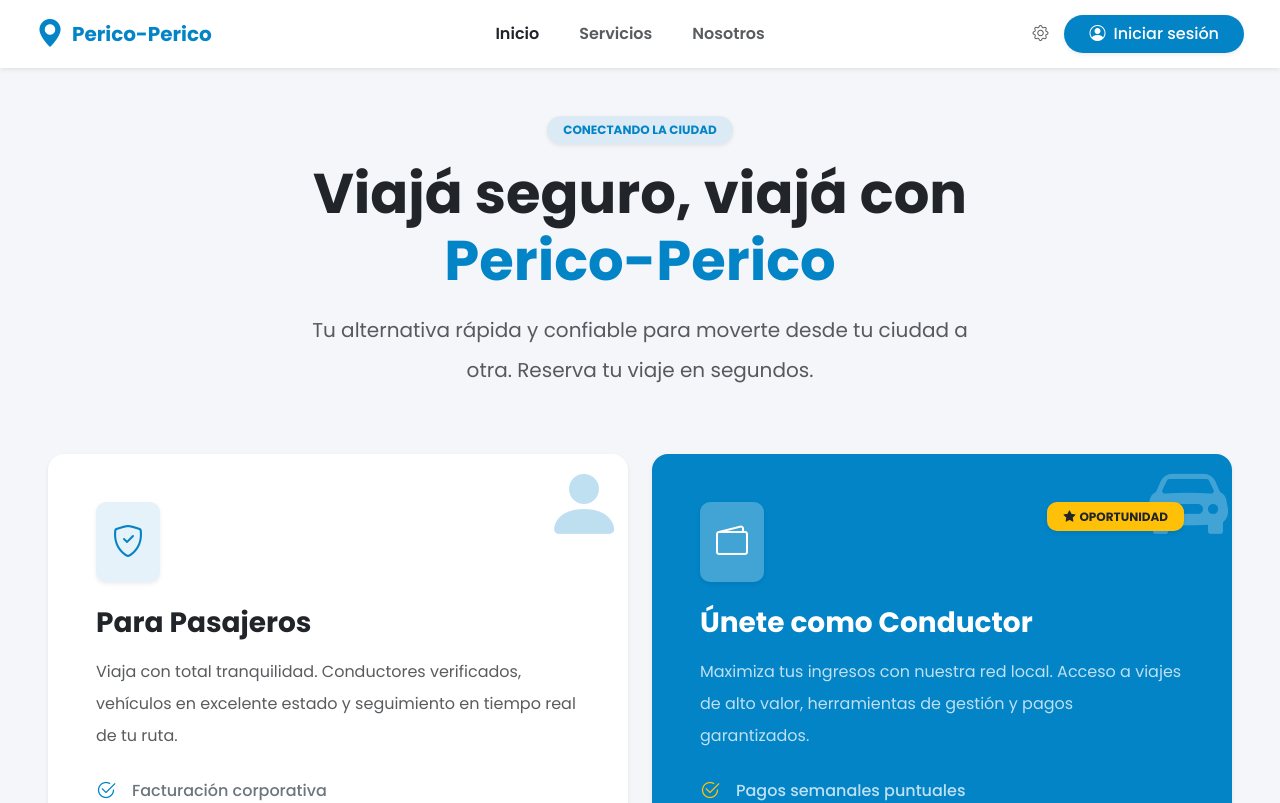
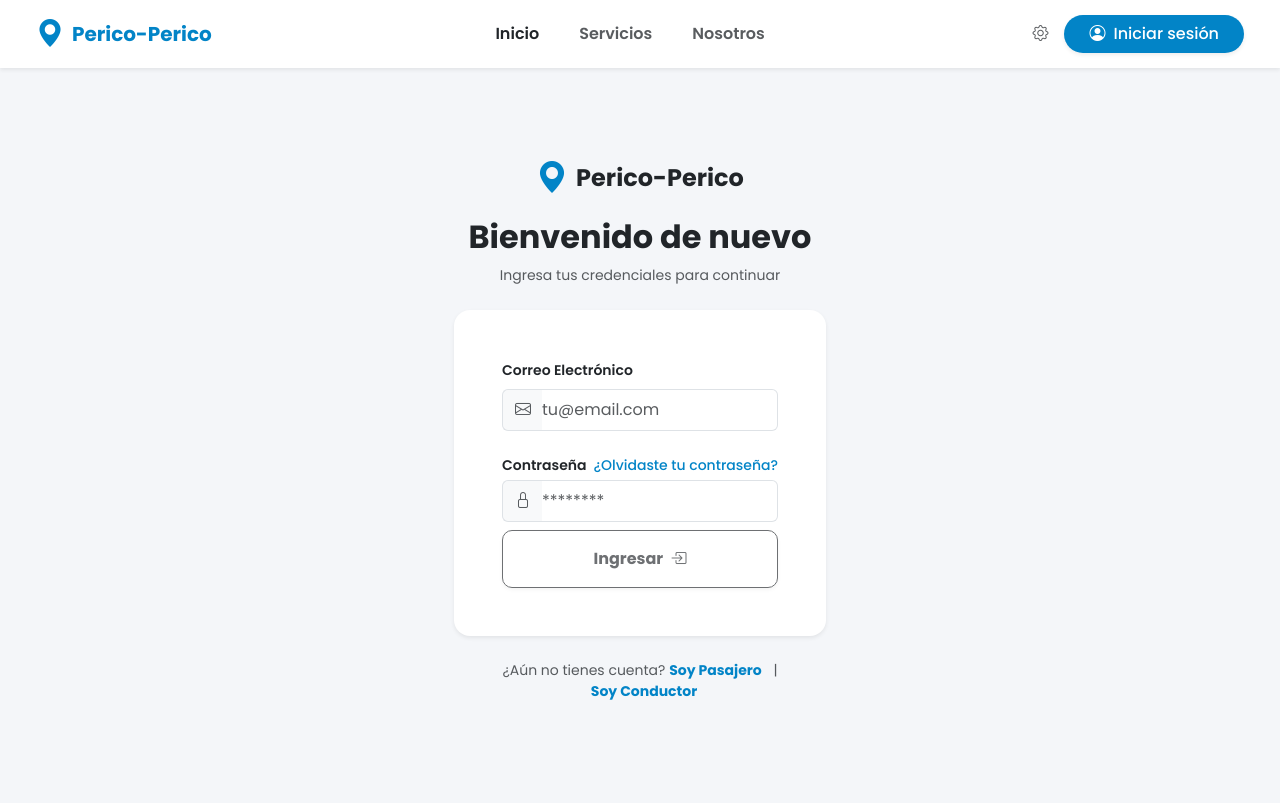
Before and after one commit to Matias-Churquina/proyfrontendgrupo03, an Angular app: page /login in a window 1280 px wide. Before the commit this address led to /Home. Shown: the top 803 px of the page. Built offline with nearby package versions, Linux system fonts and the light colour scheme.

Commit message:
Agregado de componente y servicio para login.

```diff
--- a/src/app/app.routes.ts
+++ b/src/app/app.routes.ts
@@ -1,6 +1,7 @@
 import { Routes } from '@angular/router';
 import { Home } from './pages/home/home';
 import { RegistrarUsuario } from './pages/registrar-usuario/registrar-usuario';
+import { Login } from './pages/login/login';
 
 
 export const routes: Routes = [
@@ -10,5 +11,7 @@ export const routes: Routes = [
 
     { path: 'registro', component: RegistrarUsuario },
 
+    {path: 'login', component: Login},
+
     { path: '**', redirectTo: 'Home' }
 ];
--- a/src/app/pages/layout/header/header.html
+++ b/src/app/pages/layout/header/header.html
@@ -18,7 +18,7 @@
       <a href="#" class="text-secondary transition hover-scale">
         <i class="bi bi-gear text-muted"></i>
       </a>
-      <button class="btn btn-custom btn-primary-custom px-4 rounded-pill shadow-sm d-flex align-items-center gap-2" routerLink="/login">
+      <button class="btn btn-custom btn-primary-custom px-4 rounded-pill shadow-sm d-flex align-items-center gap-2" [routerLink]="['/login']">
         <i class="bi bi-person-circle"></i> Iniciar sesión
       </button>
     </div>
--- /dev/null
+++ b/src/app/pages/login/login.html
@@ -0,0 +1,90 @@
+<main class="container my-5 fade-in d-flex justify-content-center align-items-center" style="min-height: 80vh;">
+  <div class="col-12 col-md-6 col-lg-5 col-xl-4">
+
+    <div class="text-center mb-4">
+      <a routerLink="/" class="text-decoration-none d-inline-flex align-items-center gap-2 mb-3 hover-scale transition">
+        <i class="bi bi-geo-alt-fill fs-2 text-primary"></i>
+        <span class="fw-bold text-dark fs-4">Perico-Perico</span>
+      </a>
+      <h2 class="fw-bold text-dark">Bienvenido de nuevo</h2>
+      <p class="text-muted small">Ingresa tus credenciales para continuar</p>
+    </div>
+
+    <div class="card card-custom bg-white p-4 p-lg-5">
+
+      <form [formGroup]="loginForm" (ngSubmit)="iniciarSesion()">
+        <div class="row g-4">
+
+          <div class="col-12">
+            <label class="form-label fw-semibold text-dark small">Correo Electrónico</label>
+            <div class="input-group">
+              <span class="input-group-text bg-light border-end-0"><i class="bi bi-envelope text-muted"></i></span>
+              <input type="email" class="form-control border-start-0 py-2 ps-0" placeholder="tu@email.com" formControlName="email">
+            </div>
+            @if (loginForm.get('email')?.invalid && loginForm.get('email')?.touched) {
+              <small class="text-danger mt-1 d-block fade-in"><i class="bi bi-x-circle me-1"></i>Ingresa un correo válido</small>
+            }
+          </div>
+
+          <div class="col-12">
+            <div class="d-flex justify-content-between align-items-center mb-1">
+              <label class="form-label fw-semibold text-dark small mb-0">Contraseña</label>
+              <a href="#" class="text-primary text-decoration-none small fw-medium hover-scale transition">¿Olvidaste tu contraseña?</a>
+            </div>
+            <div class="input-group">
+              <span class="input-group-text bg-light border-end-0"><i class="bi bi-lock text-muted"></i></span>
+              <input type="password" class="form-control border-start-0 py-2 ps-0" placeholder="********" formControlName="password">
+            </div>
+            @if (loginForm.get('password')?.invalid && loginForm.get('password')?.touched) {
+              <small class="text-danger mt-1 d-block fade-in"><i class="bi bi-x-circle me-1"></i>La contraseña es obligatoria</small>
+            }
+          </div>
+
+          @if (mensajeError) {
+            <div class="col-12 fade-in">
+              <div class="alert alert-danger d-flex align-items-center mb-0 border-0 shadow-sm" role="alert">
+                <i class="bi bi-exclamation-triangle-fill fs-5 me-3"></i>
+                <div class="small fw-medium">
+                  {{ mensajeError }}
+                </div>
+              </div>
+            </div>
+          }
+          @if (mensajeExito) {
+            <div class="col-12 fade-in">
+              <div class="alert alert-success d-flex align-items-center mb-0 border-0 shadow-sm" role="alert">
+                <i class="bi bi-check-circle-fill fs-5 me-3"></i>
+                <div class="small fw-medium">
+                  {{ mensajeExito }}
+                </div>
+              </div>
+            </div>
+          }
+
+          <div class="col-12 mt-2">
+            <button type="submit" class="btn btn-custom btn-primary-custom w-100 py-3 fw-bold fs-6 shadow-sm hover-scale" [disabled]="cargando || loginForm.invalid">
+              @if (cargando) {
+                <span class="spinner-border spinner-border-sm me-2" role="status" aria-hidden="true"></span>
+                Iniciando sesión...
+              } @else {
+                Ingresar <i class="bi bi-box-arrow-in-right ms-1"></i>
+              }
+            </button>
+          </div>
+
+        </div>
+      </form>
+
+    </div>
+
+    <div class="text-center mt-4 fade-in">
+      <p class="text-muted small">
+        ¿Aún no tienes cuenta?
+        <br class="d-sm-none">
+        <a routerLink="/registro" [queryParams]="{ tipo: 'pasajero' }" class="text-primary fw-bold text-decoration-none me-2 hover-scale transition d-inline-block">Soy Pasajero</a> |
+        <a routerLink="/registro" [queryParams]="{ tipo: 'chofer' }" class="text-primary fw-bold text-decoration-none ms-2 hover-scale transition d-inline-block">Soy Conductor</a>
+      </p>
+    </div>
+
+  </div>
+</main>
--- /dev/null
+++ b/src/app/pages/login/login.ts
@@ -0,0 +1,84 @@
+import { Component, OnInit, inject, ChangeDetectorRef } from '@angular/core';
+import { CommonModule } from '@angular/common';
+import { ReactiveFormsModule, FormBuilder, FormGroup, Validators } from '@angular/forms';
+import { Router, RouterModule } from '@angular/router';
+import { LoginService, LoginPayload } from '../../services/login-service';
+
+@Component({
+  selector: 'app-login',
+  imports: [CommonModule, ReactiveFormsModule, RouterModule],
+  templateUrl: './login.html',
+  styleUrl: './login.scss',
+})
+export class Login {
+  private fb = inject(FormBuilder);
+  private loginService = inject(LoginService);
+  private router = inject(Router);
+  private cdr = inject(ChangeDetectorRef);
+
+  loginForm!: FormGroup;
+  cargando = false;
+  mensajeError: string | null = null;
+  mensajeExito: string | null = null;
+
+  ngOnInit(): void {
+    this.loginForm = this.fb.group({
+      email: ['', [Validators.required, Validators.email]],
+      password: ['', Validators.required]
+    });
+  }
+
+  iniciarSesion(): void {
+    this.mensajeError = null;
+    this.mensajeExito = null;
+
+    if (this.loginForm.invalid) {
+      this.loginForm.markAllAsTouched();
+      return;
+    }
+
+    this.cargando = true;
+    const credenciales: LoginPayload = this.loginForm.value;
+
+    this.loginService.login(credenciales).subscribe({
+      next: (res) => {
+        this.cargando = false;
+
+        if (res.status === 1) {
+          this.loginService.guardarSesion(res);
+
+          if (res.rol === 'CHOFER') {
+            this.mensajeExito = 'Inicio de sesión exitoso. Redirigiendo a la página de chofer...';
+            this.cdr.detectChanges();
+            setTimeout(() => {
+              this.router.navigate(['/login']);
+            }, 3000);
+          } else if (res.rol === 'PASAJERO') {
+            this.mensajeExito = 'Inicio de sesión exitoso. Redirigiendo a la página de pasajero...';
+            this.cdr.detectChanges();
+            setTimeout(() => {
+              this.router.navigate(['/login']);
+            }, 3000);
+          } else if (res.rol === 'ADMIN') {
+            this.mensajeExito = 'Inicio de sesión exitoso. Redirigiendo a la página de administrador...';
+            this.cdr.detectChanges();
+            setTimeout(() => {
+              this.router.navigate(['/admin']);
+            }, 3000);
+          }
+
+        } else {
+
+          this.mensajeError = res.msg;
+          this.cdr.detectChanges();
+        }
+      },
+      error: (err) => {
+        console.error('Error del servidor:', err);
+        this.cargando = false;
+        this.mensajeError = 'Error de conexión con el servidor. Intente más tarde.';
+        this.cdr.detectChanges();
+      }
+    });
+  }
+}
--- /dev/null
+++ b/src/app/services/login-service.ts
@@ -0,0 +1,41 @@
+import { Service } from '@angular/core';
+import { inject } from '@angular/core';
+import { HttpClient } from '@angular/common/http';
+import { Router } from '@angular/router';
+import { Observable } from 'rxjs';
+
+export interface LoginPayload {
+  email: string;
+  password: string;
+}
+
+@Service()
+export class LoginService {
+    private http = inject(HttpClient);
+  private router = inject(Router);
+
+  private apiUrl = 'http://localhost:3000/api/usuarios';
+
+  login(credenciales: LoginPayload): Observable<any> {
+    return this.http.post(`${this.apiUrl}/login`, credenciales);
+  }
+
+  guardarSesion(usuarioData: any): void {
+    sessionStorage.setItem('usuario_perico', JSON.stringify(usuarioData));
+  }
+
+  logout(): void {
+    sessionStorage.removeItem('usuario_perico');
+    this.router.navigate(['/Home']); // cierra sesión y redirige al Home
+  }
+
+  userLoggedIn(): boolean {
+    const usuario = sessionStorage.getItem('usuario_perico');
+    return usuario !== null;
+  }
+
+  getUserData(): any {
+    const usuario = sessionStorage.getItem('usuario_perico');
+    return usuario ? JSON.parse(usuario) : null;
+  }
+}
```
Also changed, not shown: src/app/pages/login/login.scss (added), 2 other files (tests, documents, lock files or other folders).
